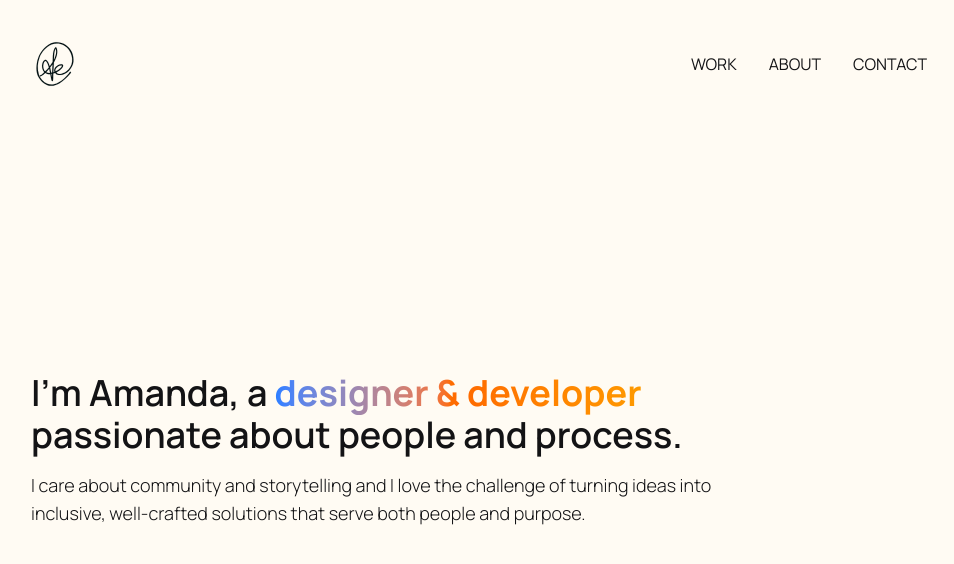
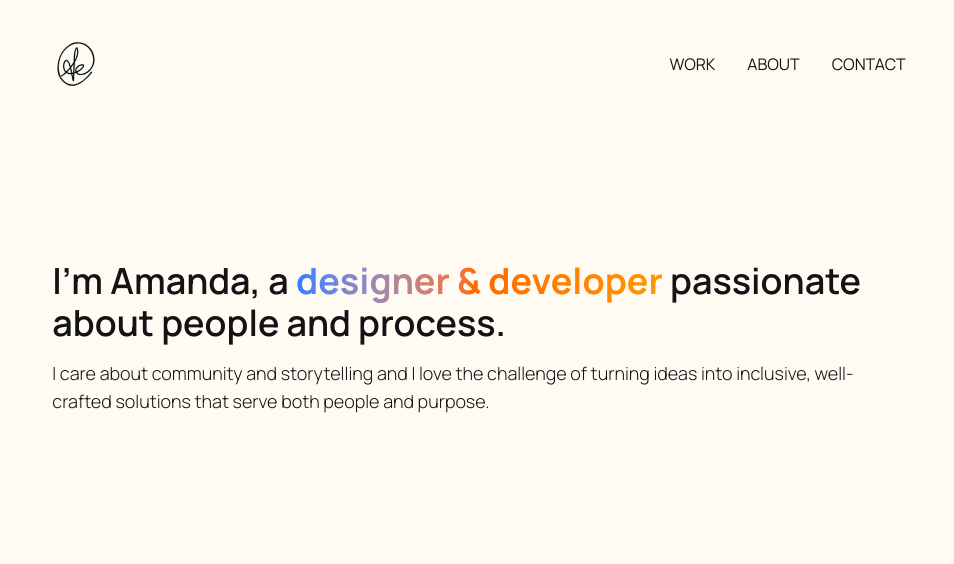
Before and after one commit to aescaba/portfolio, a Next.js app: page / in a window 1280 px wide. Shown: the top 564 px of the page, without its empty margins (161-1115 px from the left). Built offline with nearby package versions, Linux system fonts and the light colour scheme.

Commit message:
made navbar and page body styling more consistent

```diff
--- a/components/layout.js
+++ b/components/layout.js
@@ -3,8 +3,7 @@
 export default function Layout({ children }) {
     return (
         <>
-
-            <main class="grid mx-10 md:mx-24 lg:mx-32 xl:mx-48 2xl:mx-80">
+            <main>
                 {children}
             </main>
 
--- a/components/navbar.js
+++ b/components/navbar.js
@@ -32,8 +32,9 @@ export default function Navbar() {
 
   return (
     <nav class="relative after:pointer-events-none after:absolute after:inset-x-0 after:bottom-0 after:h-px after:bg-white/10
-    justify-end mx-10 md:mx-24 lg:mx-32 xl:mx-48 2xl:mx-80 my-8 space-x-6 md:space-x-10 lg:space-x-14 text-base uppercase">
-      <div class="mx-auto max-w-7xl">
+    justify-end text-base uppercase">
+      {/* removed from nav attributes and added to _app.js: mx-10 md:mx-24 lg:mx-32 xl:mx-48 2xl:mx-80 my-8 space-x-6 md:space-x-10 lg:space-x-14 */}
+      <div>
         <div class="relative flex h-16 items-center justify-between">
           <div class="absolute inset-y-0 right-0 flex items-center sm:hidden">
             {/* <!-- Mobile menu button--> */}
--- a/pages/_app.js
+++ b/pages/_app.js
@@ -16,7 +16,9 @@ function MyApp({ Component, pageProps }) {
         <meta name="description" content="My name is Amanda and I'm a web designer and developer based in the New York Metropolitan Area. I love designing user-centered experiences and everything about the process of creating!" />
         <link rel="icon" href="/AE_Logo_BG.svg" />
       </Head>
-      <div>
+
+      <div className="w-2/3 max-w-5xl mx-auto my-8 justify-self-center">
+
         <Navbar />
 
         <Layout>
--- a/pages/index.js
+++ b/pages/index.js
@@ -3,7 +3,7 @@ import { motion } from 'framer-motion';
 
 export default function Home() {
   return (
-    <div class="h-[80vh] lg:w-5/6 grid content-center space-y-4 ">
+    <div class="flex-col h-[60vh] content-center space-y-4">
       <h1 class="text-2xl lg:text-4xl font-semibold">
         I&apos;m Amanda, a  <span class="font-bold bg-linear-to-r hover:bg-linear-to-l from-blue-500 via-orange-500 to-amber-500 inline-block leading-tight text-transparent bg-clip-text">designer &amp; developer </span> passionate about people and process.</h1>
       <h2 class="text-lg font-light">
```
